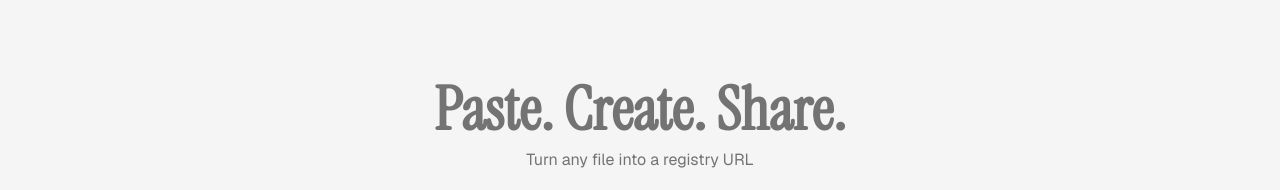
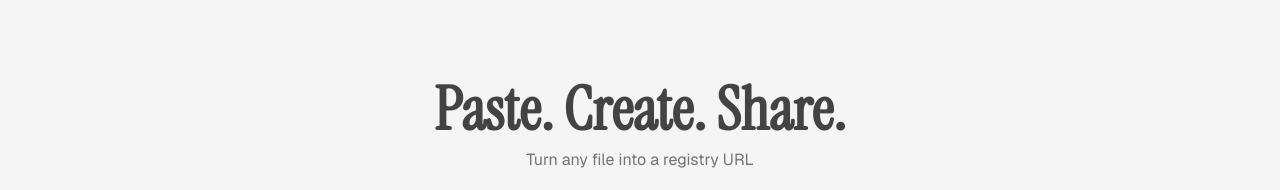
Before and after one commit to rbadillap/pastecn, a Next.js app: page / in a window 1280 px wide. Shown: the top 190 px of the page. Built offline with nearby package versions, Linux system fonts and the light colour scheme.

Commit message:
feat: headline color

```diff
--- a/components/registry-pastebin.tsx
+++ b/components/registry-pastebin.tsx
@@ -105,7 +105,7 @@ export function RegistryPastebin() {
       <div className="flex-1 container mx-auto px-4 pt-12 md:pt-20 pb-8 flex flex-col">
         <div className="flex-1 flex flex-col max-w-3xl mx-auto w-full">
           <div className="text-center mb-8">
-            <h1 className="text-2xl md:text-6xl font-semibold mb-2 text-balance  font-brand text-muted-foreground">
+            <h1 className="text-2xl md:text-6xl font-semibold mb-2 text-balance  font-brand text-primary/80">
               Paste. Create. Share.
             </h1>
             <p className="text-muted-foreground text-sm md:text-base">Turn any file into a registry URL</p>
```
